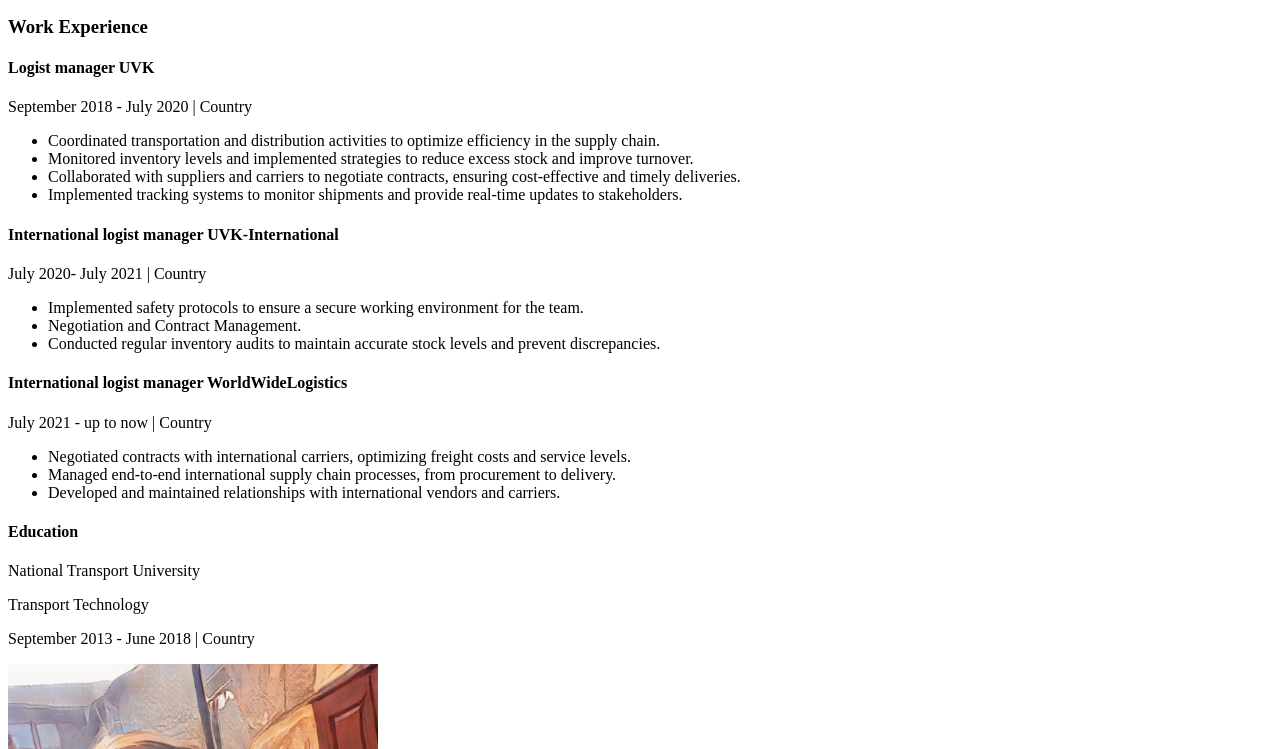
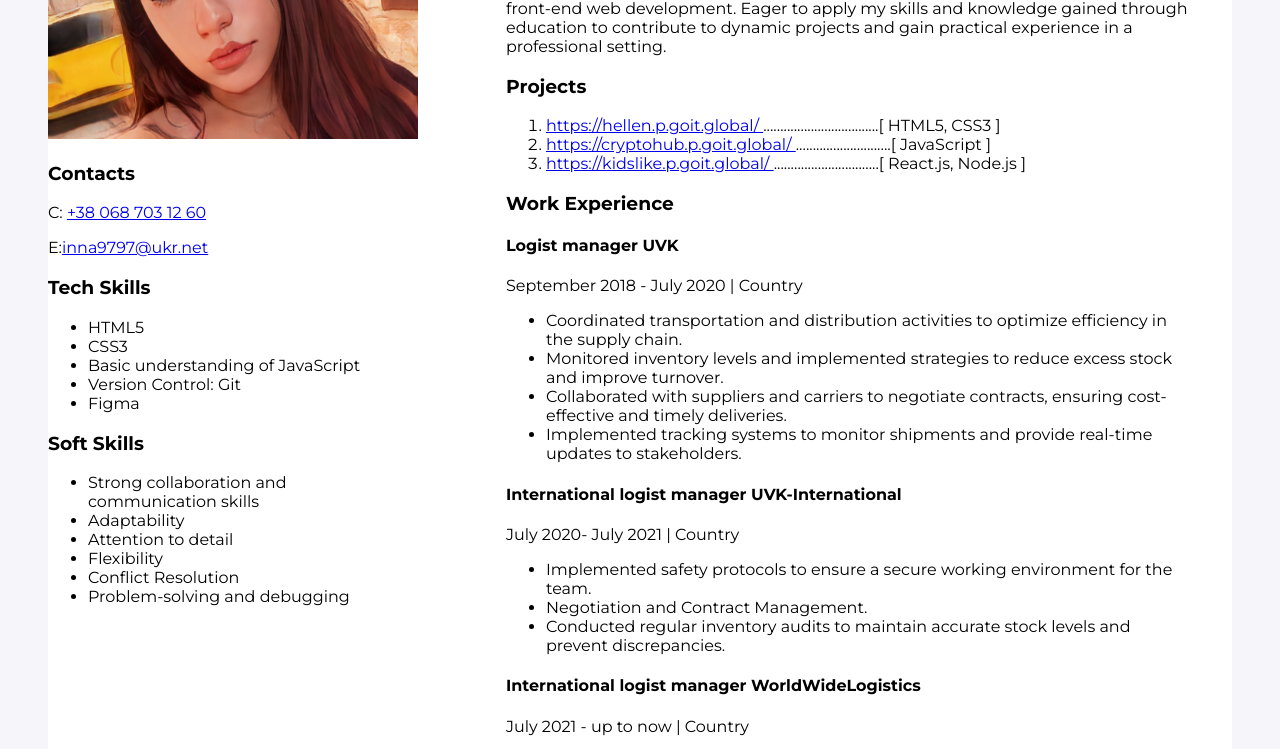
Before and after one commit to Husinna/Resume, a plain HTML site: page index.html in a window 1280 px wide. Shown: the part 279-1028 px from the top of the page. Drawn offline with Linux system fonts and the light colour scheme.

Commit message:
Added styles.css file

```diff
--- /dev/null
+++ b/css/styles.css
@@ -0,0 +1,17 @@
+/* Basic styles */
+body {
+background: #F6F6FA;
+padding: 40px 40px 40px 40px;
+font-family: 'Montserrat', sans-serif;
+}
+
+.wrapper {
+    background: #FFF;
+    display: flex;
+    flex-direction: row-reverse;
+}
+
+.main-content {
+    padding: 80px 40px 80px 88px;
+    box-sizing: border-box;
+}
--- a/index.html
+++ b/index.html
@@ -4,12 +4,19 @@
     <meta charset="UTF-8" />
     <meta name="viewport" content="width=device-width, initial-scale=1.0" />
     <title>Resume</title>
+    <link rel="preconnect" href="https://fonts.googleapis.com" />
+    <link rel="preconnect" href="https://fonts.gstatic.com" crossorigin />
+    <link
+      href="https://fonts.googleapis.com/css2?family=Montserrat:wght@400;700&display=swap"
+      rel="stylesheet"
+    />
+    <link rel="stylesheet" href="./css/styles.css" />
   </head>
   <body>
     <!-- Wrapper -->
-    <div>
+    <div class="wrapper">
       <!-- Main content -->
-      <div>
+      <div class="main-content">
         <!-- My info -->
         <div>
           <h2>Front-End Developer</h2>
@@ -44,6 +51,7 @@
               ...............................[ React.js, Node.js ]
             </li>
           </ol>
+        </div>
         <!-- Work Experience -->
         <div>
           <h3>Work Experience</h3>
@@ -57,12 +65,12 @@
                 optimize efficiency in the supply chain.
               </li>
               <li>
-                  Monitored inventory levels and implemented strategies to
-                  reduce excess stock and improve turnover.
+                Monitored inventory levels and implemented strategies to reduce
+                excess stock and improve turnover.
               </li>
               <li>
-                  Collaborated with suppliers and carriers to negotiate
-                  contracts, ensuring cost-effective and timely deliveries.
+                Collaborated with suppliers and carriers to negotiate contracts,
+                ensuring cost-effective and timely deliveries.
               </li>
               <li>
                 Implemented tracking systems to monitor shipments and provide
@@ -105,14 +113,13 @@
               </li>
             </ul>
           </div>
+        </div>
         <!-- Education -->
         <div>
           <h4>Education</h4>
           <p>National Transport University</p>
           <p>Transport Technology</p>
           <p>September 2013 - June 2018 | Country</p>
-            </div>
-          </div>
         </div>
       </div>
       <!-- Sidebar -->
```
Lines whose indentation alone changed are shown as unchanged.
